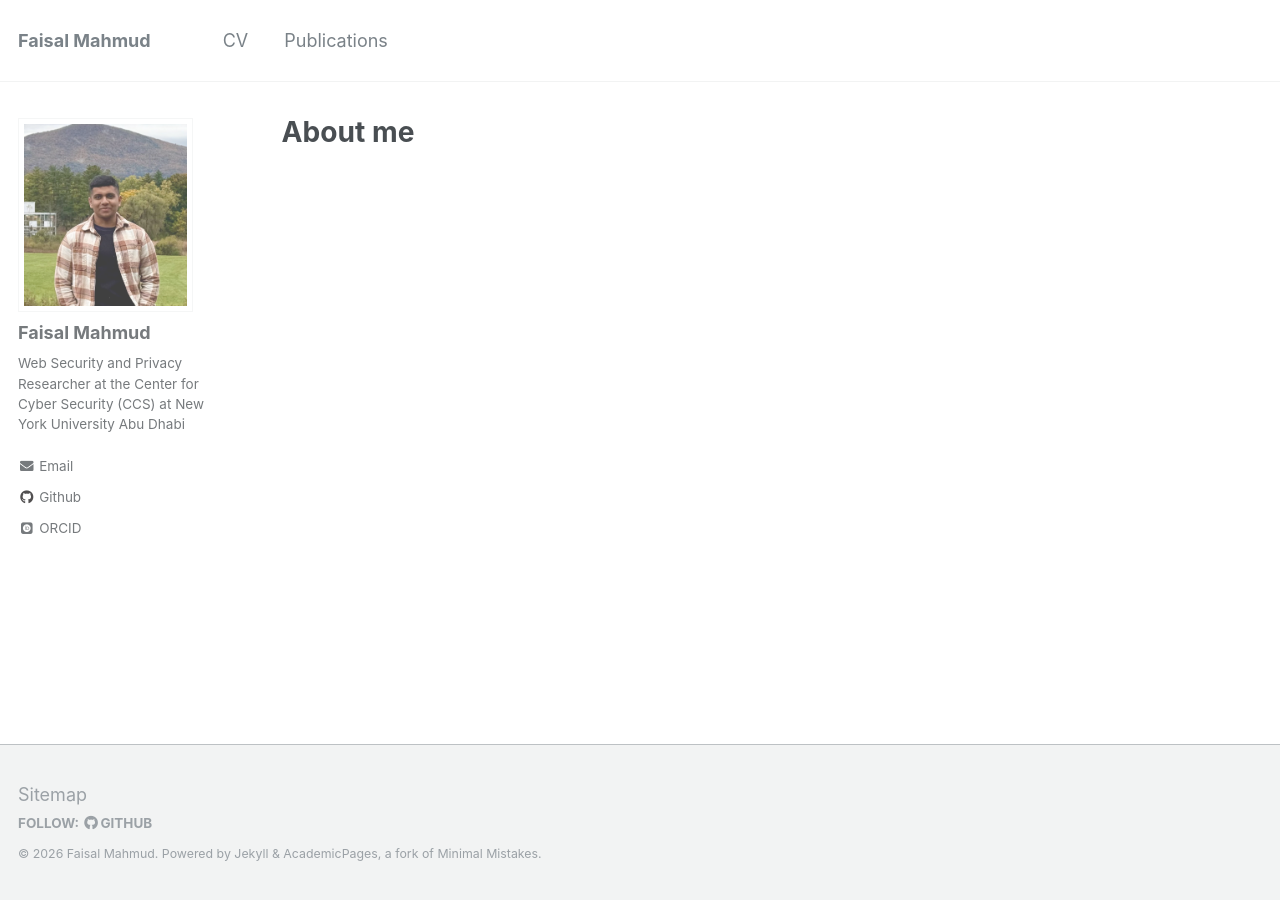
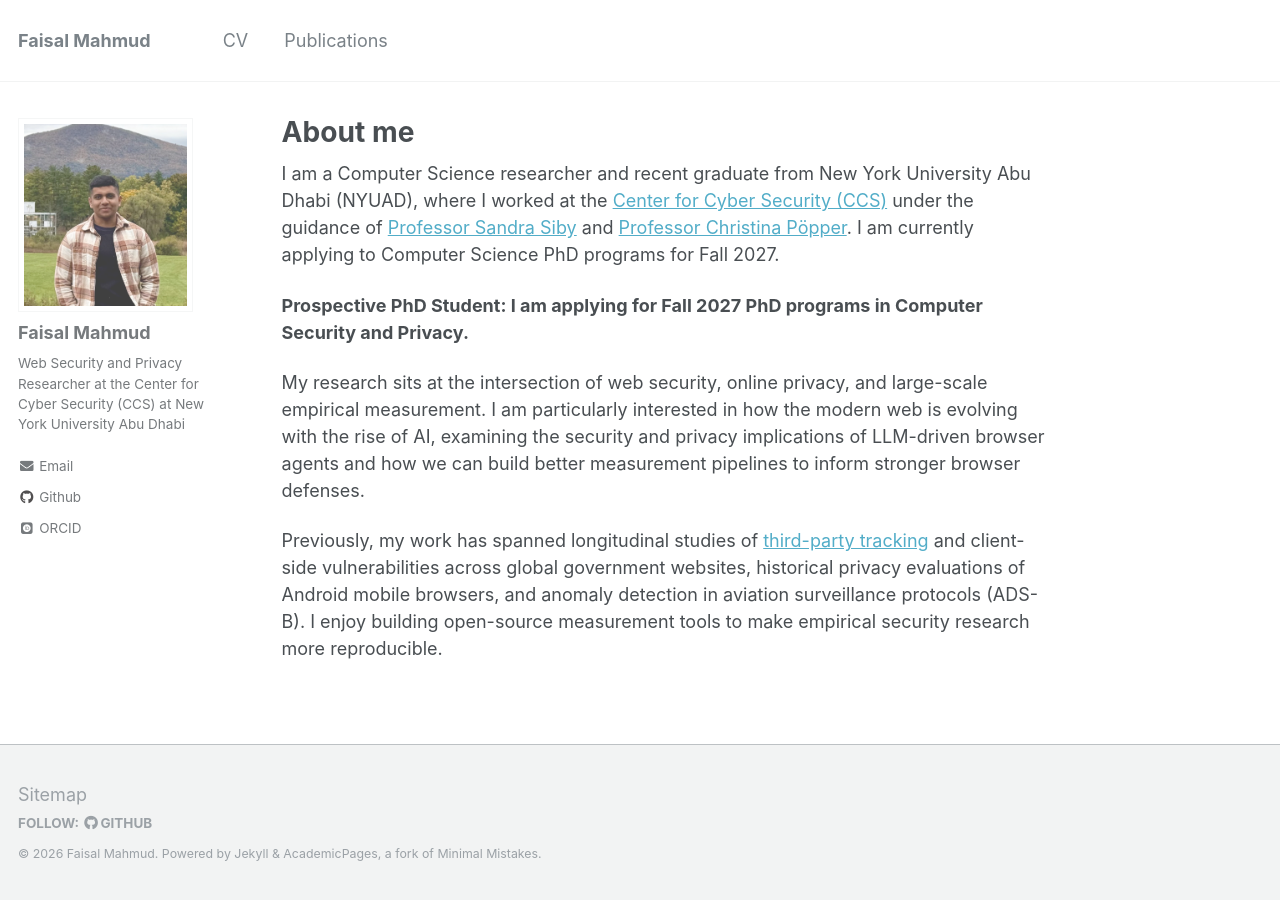
Before and after one commit to faisalmmd/faisalmmd.github.io, a Jekyll site: the page built from _pages/about.md, in a window 1280 px wide. Built offline with Jekyll 4.4.1, drawn with Linux system fonts in a browser that asks for light colours; some web fonts are replaced.

Commit message:
Update bio and add Fall 2027 PhD callout

```diff
--- a/_pages/about.md
+++ b/_pages/about.md
@@ -7,3 +7,10 @@ redirect_from:
   - /about/
   - /about.html
 ---
+I am a Computer Science researcher and recent graduate from New York University Abu Dhabi (NYUAD), where I worked at the [Center for Cyber Security (CCS)](https://sites.nyuad.nyu.edu/ccs-ad/) under the guidance of [Professor Sandra Siby](https://sandrasiby.github.io/) and [Professor Christina Pöpper](https://poepper.net/). I am currently applying to Computer Science PhD programs for Fall 2027.
+
+**Prospective PhD Student: I am applying for Fall 2027 PhD programs in Computer Security and Privacy.**
+
+My research sits at the intersection of web security, online privacy, and large-scale empirical measurement. I am particularly interested in how the modern web is evolving with the rise of AI, examining the security and privacy implications of LLM-driven browser agents and how we can build better measurement pipelines to inform stronger browser defenses.
+
+Previously, my work has spanned longitudinal studies of [third-party tracking](https://petsymposium.org/popets/2026/popets-2026-0039.pdf) and client-side vulnerabilities across global government websites, historical privacy evaluations of Android mobile browsers, and anomaly detection in aviation surveillance protocols (ADS-B). I enjoy building open-source measurement tools to make empirical security research more reproducible.
```
